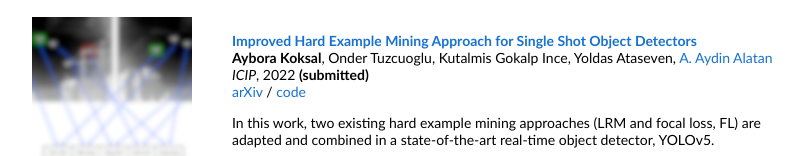
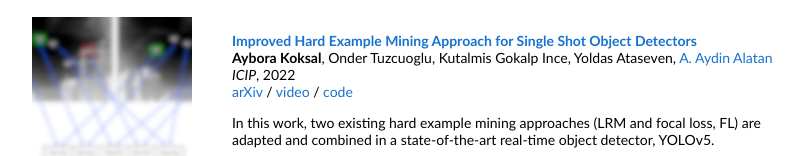
Before and after one commit to aybora/aybora.github.io, a plain HTML site: page index.html in a window 1280 px wide. Shown: the part 715-871 px from the top of the page, without its empty margins (228-1031 px from the left). Drawn offline with Linux system fonts and the light colour scheme.

Commit message:
update 092022

```diff
--- a/index.html
+++ b/index.html
@@ -128,9 +128,11 @@
               Yoldas Ataseven,
               <a href="http://users.metu.edu.tr/alatan/">A. Aydin Alatan</a>
               <br>
-							<em>ICIP</em>, 2022 <strong>(submitted)</strong>
+							<em>ICIP</em>, 2022
               <br>
               <a href="https://arxiv.org/abs/2202.13080">arXiv</a>
+              /
+              <a href="https://www.youtube.com/watch?v=PEBDOfWEvy4">video</a>
               /
               <a href="https://github.com/aybora/yolov5Loss">code</a>
               <p></p>
```
Also changed, not shown: 1 other file.
